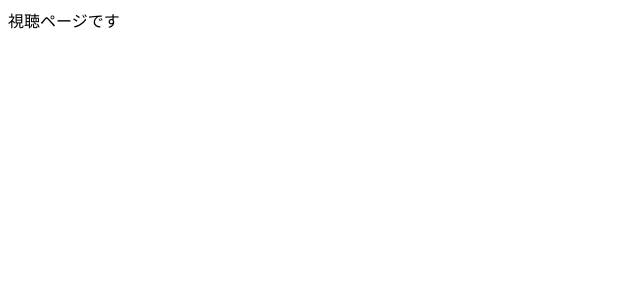
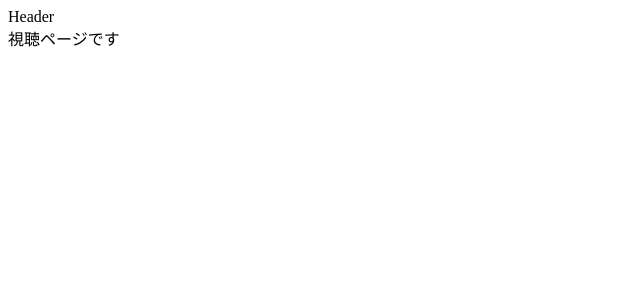
Before and after one commit to joel2145/youtube-react, a React (Create React App) app: page /watch in a window 1280 px wide. Shown: the top 300 px of the page, without its empty margins (0-640 px from the left). Built offline with nearby package versions, Linux system fonts and the light colour scheme.

Commit message:
レイアウトの雛形を作成

```diff
--- a/package.json
+++ b/package.json
@@ -7,6 +7,7 @@
     "@testing-library/react": "^11.1.0",
     "@testing-library/user-event": "^12.1.10",
     "history": "^5.1.0",
+    "node-sass": "^6.0.1",
     "react": "^17.0.2",
     "react-dom": "^17.0.2",
     "react-scripts": "4.0.3",
--- /dev/null
+++ b/src/components/Header/Header.js
@@ -0,0 +1,11 @@
+import React from 'react'
+
+const Header = () => {
+  return (
+    <div>
+      Header
+    </div>
+  )
+}
+
+export default Header
--- /dev/null
+++ b/src/components/Layout/Layout.js
@@ -0,0 +1,14 @@
+import React from 'react'
+
+import Header from "../Header/Header"
+
+const Layout = ({ children }) => {
+  return (
+    <div>
+      <Header />
+      {children}
+    </div>
+  )
+}
+
+export default Layout
--- a/src/pages/Search.js
+++ b/src/pages/Search.js
@@ -1,9 +1,10 @@
 import React from 'react'
+import Layout from '../components/Layout/Layout'
 
 export const Search = () => {
   return (
-    <div>
+    <Layout>
       検索ページです
-    </div>
+    </Layout>
   )
 }
--- a/src/pages/Top.js
+++ b/src/pages/Top.js
@@ -1,9 +1,10 @@
 import React from 'react'
+import Layout from '../components/Layout/Layout'
 
 export const Top = () => {
   return (
-    <div>
+    <Layout>
       トップページです
-    </div>
+    </Layout>
   )
 }
--- a/src/pages/Watch.js
+++ b/src/pages/Watch.js
@@ -1,9 +1,10 @@
 import React from 'react'
+import Layout from '../components/Layout/Layout'
 
 export const Watch = () => {
   return (
-    <div>
+    <Layout>
       視聴ページです
-    </div>
+    </Layout>
   )
 }
```
Also changed, not shown: 1 other file (tests, documents, lock files or other folders).
